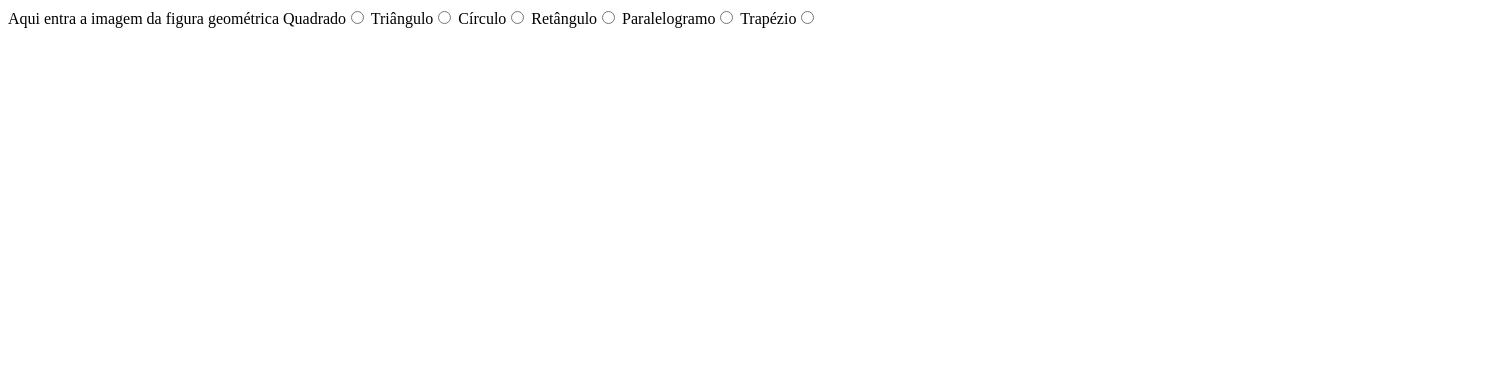
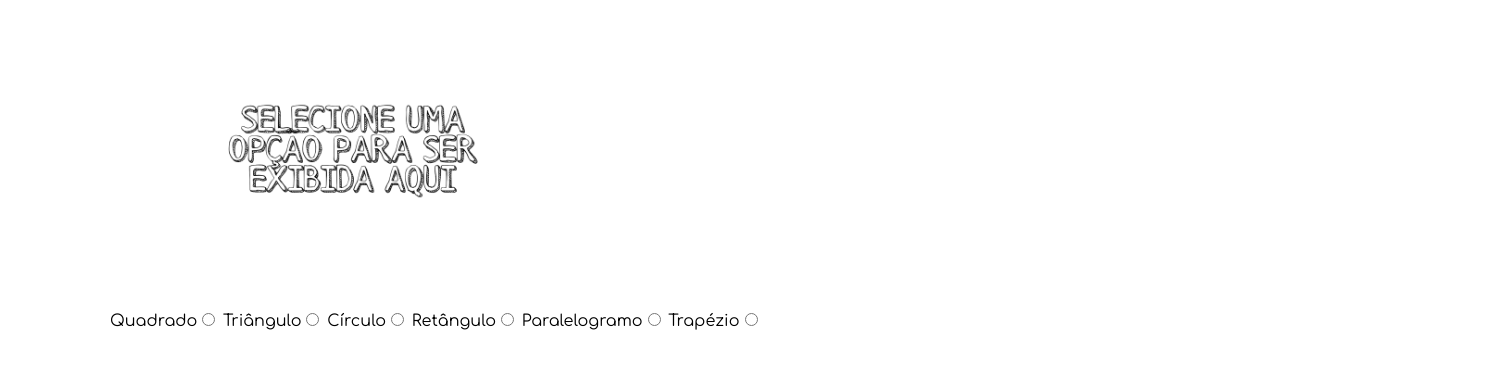
Before and after one commit to RafaelGabrio/Site-Para-C-lculos-Geom-tricos, a plain HTML site: page escolha.html in a window 1280 px wide. Shown: the whole page, 1492 px wide, since content can reach past the window. Drawn offline with Linux system fonts and the light colour scheme.

Commit message:
Ajustes e novas funcionalidades no iframe de escolha

```diff
--- /dev/null
+++ b/_css/escolha.css
@@ -0,0 +1,26 @@
+@import url('https://fonts.googleapis.com/css2?family=Comfortaa&display=swap'); /*a font-family é 'Comfortaa', cursive*/
+
+body {
+    overflow: hidden;
+}
+
+img#imgrepre {
+    width: 250px;
+    position: relative;
+    margin-bottom: 100px;
+}
+
+p#representacao {
+    position: relative;
+    left: 220px;
+    top: 10px;
+}
+
+p#opcoes1 {
+    position: fixed;
+    top: 300px;
+    left: 100px;
+    font-family: 'Comfortaa', cursive;
+    margin: 5px;
+    padding: 5px;
+}
--- a/_javascript/funcoes.js
+++ b/_javascript/funcoes.js
@@ -1,3 +1,27 @@
 function escolha() {
 
 }
+
+function selecao(escolha) {
+    let img = document.getElementById('imgrepre');
+    switch (escolha) {
+        case 'quad':
+            img.src = '../_imagens/quad.jpg';
+            break;
+        case 'triang':
+            img.src = '../_imagens/triang.jpg';
+            break;
+        case 'circ':
+            img.src = '../_imagens/circ.png';
+            break;
+        case 'retang':
+            img.src = '../_imagens/retang.jpg';
+            break;
+        case 'paral':
+            img.src = '../_imagens/paral.png';
+            break;
+        case 'trap':
+            img.src = '../_imagens/trap.png';
+            break;
+    }
+}
--- a/escolha.html
+++ b/escolha.html
@@ -3,22 +3,21 @@
 <head>
     <meta charset="UTF-8">
     <meta name="viewport" content="width=device-width, initial-scale=1.0">
+    <script src="_javascript/funcoes.js"></script>
     <title>Area de Escolhas</title>
-    <style>
-        body {
-            overflow: hidden;
-        }
-    </style>
+    <link rel="stylesheet" href="_css/escolha.css">
 </head>
 <body>
 <section>
-    Aqui entra a imagem da figura geométrica
-    <label for="escQuad">Quadrado</label><input type="radio" name="escForma" id="escQuad"/>
-    <label for="escTriang">Triângulo</label><input type="radio" name="escForma" id="escTriang"/>
-    <label for="escCirc">Círculo</label><input type="radio" name="escForma" id="escCirc"/>
-    <label for="escRetang">Retângulo</label><input type="radio" name="escForma" id="escRetang"/>
-    <label for="escParal">Paralelogramo</label><input type="radio" name="escForma" id="escParal"/>
-    <label for="escTrap">Trapézio</label><input type="radio" name="escForma" id="escTrap"/>
+    <p id="representacao"><img id="imgrepre" src="_imagens/msgFormat.png" alt="Será Exbido Uma Figura Geométrica"></p>
+
+    <p id="opcoes1">
+    <label for="escQuad">Quadrado</label><input type="radio" name="escForma" id="escQuad" onclick="selecao('quad')"/>
+    <label for="escTriang">Triângulo</label><input type="radio" name="escForma" id="escTriang" onclick="selecao('triang')"/>
+    <label for="escCirc">Círculo</label><input type="radio" name="escForma" id="escCirc" onclick="selecao('circ')"/>
+    <label for="escRetang">Retângulo</label><input type="radio" name="escForma" id="escRetang" onclick="selecao('retang')"/>
+    <label for="escParal">Paralelogramo</label><input type="radio" name="escForma" id="escParal" onclick="selecao('paral')"/>
+    <label for="escTrap">Trapézio</label><input type="radio" name="escForma" id="escTrap" onclick="selecao('trap')"/></p>
 </section>
 </body>
 </html>
```
Also changed, not shown: _css/estilo.css (+7 -7 lines), index.html (+2 -2 lines), _imagens/circ.png (added), _imagens/msgFormat.png (added), _imagens/paral.png (added), _imagens/quad.jpg (added), _imagens/retang.jpg (added), _imagens/trap.png (added), _imagens/triang.jpg (added).
